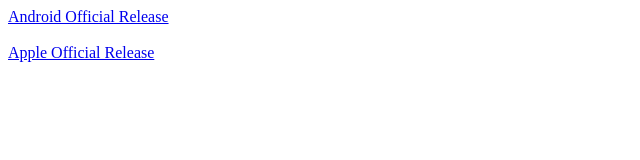
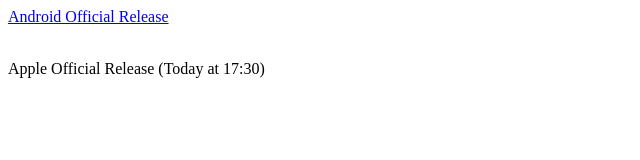
Before and after one commit to yungestdev/ZigZaf, a plain HTML site: page index.html in a window 1280 px wide. Shown: the whole page, without its empty margins (0-640 px from the left). Drawn offline with Linux system fonts and the light colour scheme.

Commit message:
not apple Yet :(

```diff
--- a/index.html
+++ b/index.html
@@ -7,6 +7,6 @@
     <a href="ZigZaf.apk">Android Official Release</a>
     <br>
     </br>
-    <a href ="link.txt">Apple Official Release</a>
+    <p>Apple Official Release (Today at 17:30)</p>
 </body>
 </html>
```
